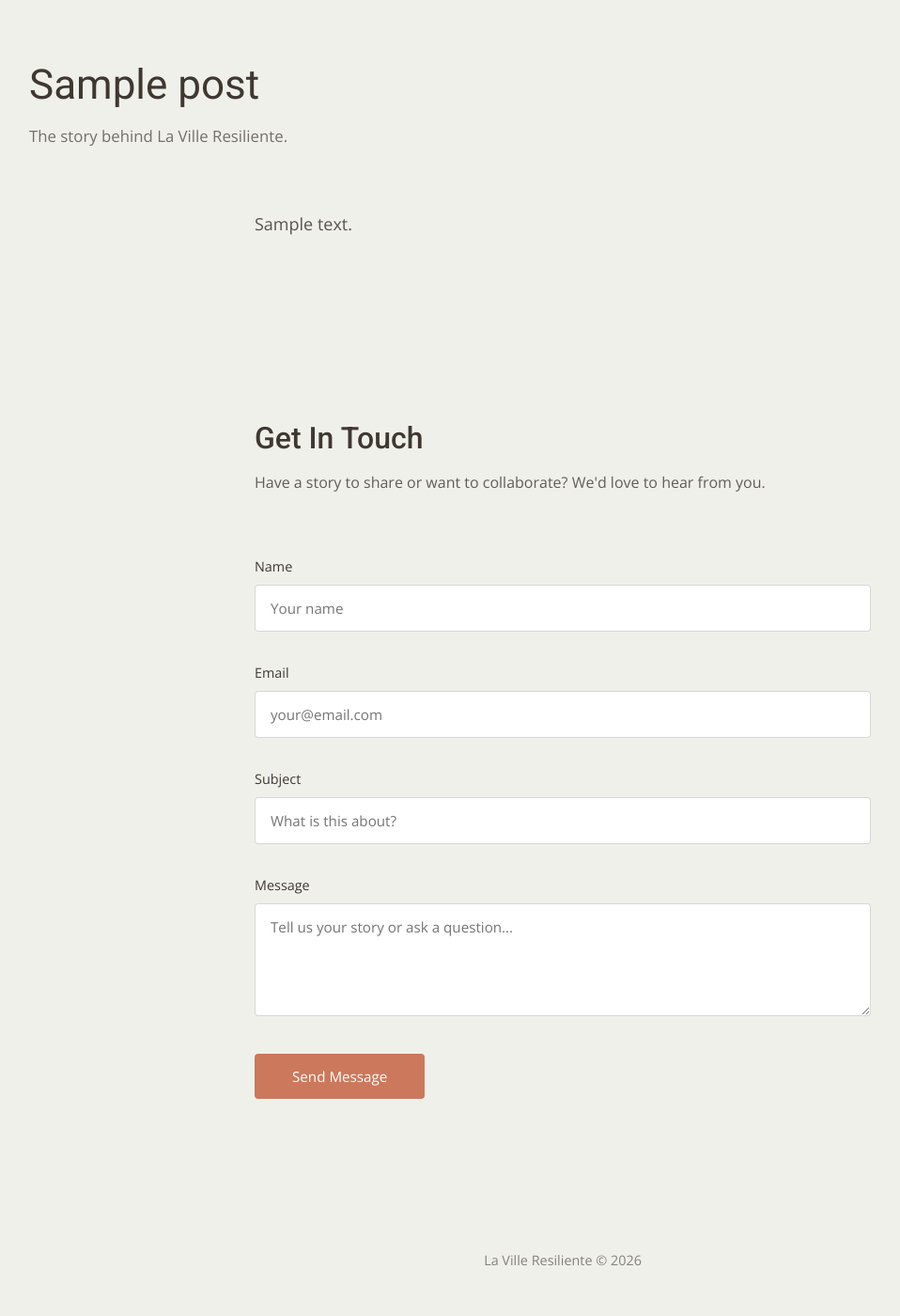
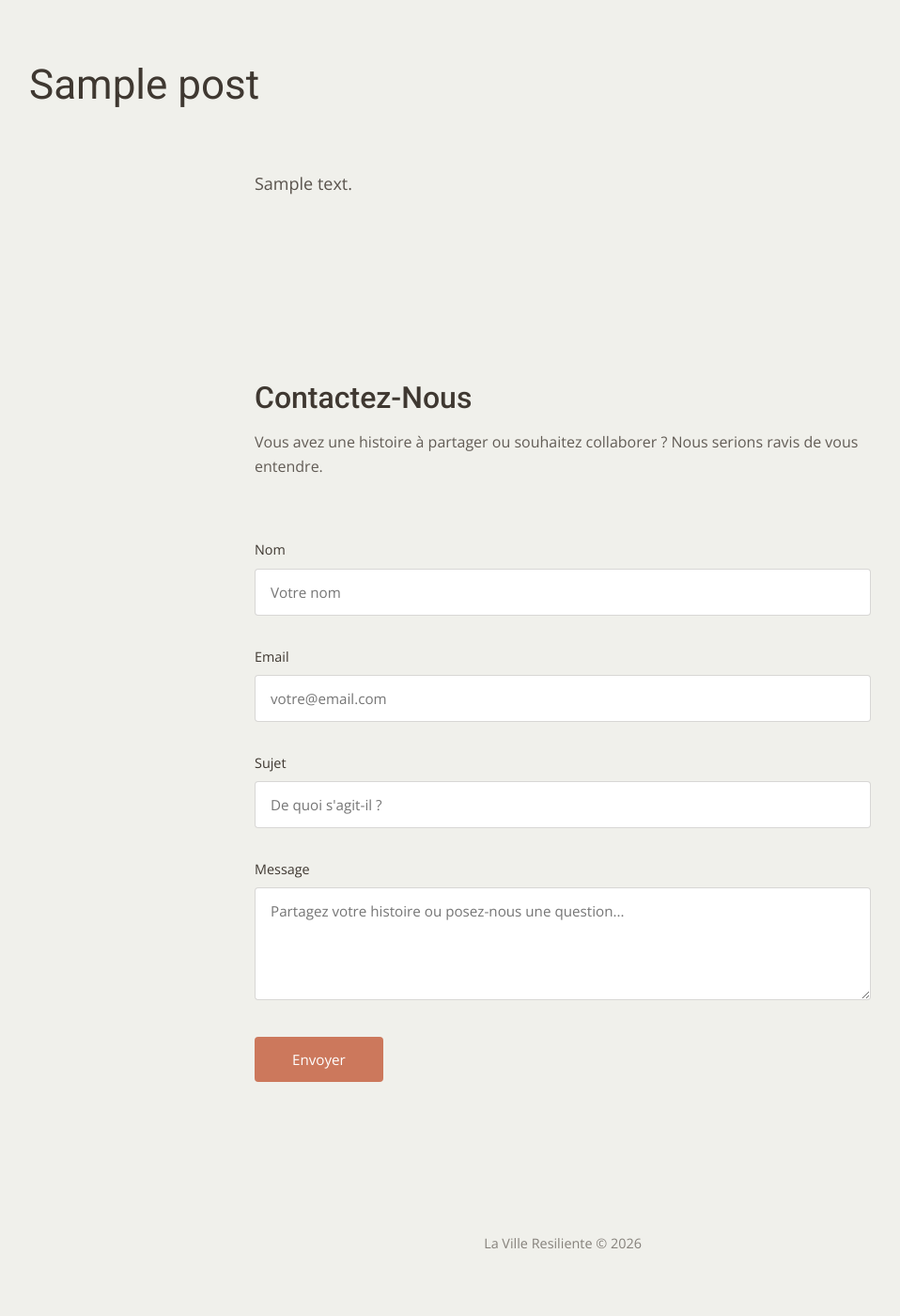
Before and after one commit to Farida-Adamu/Web_Throway, a WordPress theme: template la-ville-resiliente-theme/page-about.php in a window 1280 px wide. Shown: the part 89-1489 px from the top of the page at 94% size, without its empty margins (41-999 px from the left). After the commit the page ends 1418 px from the top, so only its background shows below. Run offline with PHP 8.4 and a stand-in for WordPress, Linux system fonts and the light colour scheme; the site name, menu and one post (Sample post) are stand-ins, and other content is empty.

Commit message:
Update About page with French content and translate contact form

```diff
--- a/la-ville-resiliente-theme/page-about.php
+++ b/la-ville-resiliente-theme/page-about.php
@@ -9,7 +9,6 @@ get_header(); ?>
     <section class="page-header">
         <div class="container">
             <h1><?php the_title(); ?></h1>
-            <p>The story behind La Ville Resiliente.</p>
         </div>
     </section>
 
@@ -24,16 +23,12 @@ get_header(); ?>
                         <?php the_content(); ?>
                     </div>
                 <?php else : ?>
-                    <!-- Default About Content -->
+                    <!-- Default About Content (French) -->
                     <div class="post-body">
-                        <h2>Our Mission</h2>
-                        <p>La Ville Resiliente chronicles the remarkable stories of resilience, innovation, and transformation happening across Abidjan. Through the lens of environmental sustainability and energy access, we share the voices of those building a brighter, more sustainable future for Côte d'Ivoire's economic capital.</p>
-                        <p>From community solar initiatives to lagoon restoration efforts, from urban gardens to waste-to-energy innovations — these are the stories that rarely make headlines but are quietly reshaping what it means to live in, and belong to, a city.</p>
-
-                        <h2>What We Cover</h2>
-                        <p><strong>Environment</strong> — Efforts to protect and restore Abidjan's natural ecosystems, from its lagoons to its urban green spaces.</p>
-                        <p><strong>Energy</strong> — Communities transitioning to renewable energy and the innovators making it happen.</p>
-                        <p><strong>Community</strong> — The people and movements driving change from the ground up.</p>
+                        <h2>Qui Sommes-Nous</h2>
+                        <p>La Ville Résiliente est un projet de narration dédié aux personnes, aux idées et aux initiatives qui façonnent un Abidjan plus résilient. Nous croyons que la résilience ne se résume pas à surmonter les épreuves — c'est aussi l'ingéniosité quotidienne, la solidarité et la détermination d'une ville et de ses communautés.</p>
+                        <p>Abidjan est l'une des villes les plus dynamiques d'Afrique de l'Ouest, un lieu d'énergie extraordinaire, de croissance rapide et de défis complexes.</p>
+                        <p>La Ville Résiliente est un projet éditorial indépendant. Nos récits sont reportés, écrits et produits avec soin, en privilégiant l'exactitude, la nuance et les voix des personnes au cœur de chaque histoire.</p>
                     </div>
                 <?php endif; ?>
             <?php endwhile; ?>
@@ -44,31 +39,31 @@ get_header(); ?>
     <section class="contact-section">
         <div class="container" style="max-width: 720px;">
             <div class="contact-content">
-                <h2 style="margin-bottom: var(--spacing-sm);">Get In Touch</h2>
-                <p style="margin-bottom: var(--spacing-lg);">Have a story to share or want to collaborate? We'd love to hear from you.</p>
+                <h2 style="margin-bottom: var(--spacing-sm);">Contactez-Nous</h2>
+                <p style="margin-bottom: var(--spacing-lg);">Vous avez une histoire à partager ou souhaitez collaborer ? Nous serions ravis de vous entendre.</p>
 
                 <form class="contact-form" action="#" method="post">
                     <div class="form-group">
-                        <label for="name">Name</label>
-                        <input type="text" id="name" name="name" placeholder="Your name" required>
+                        <label for="name">Nom</label>
+                        <input type="text" id="name" name="name" placeholder="Votre nom" required>
                     </div>
 
                     <div class="form-group">
                         <label for="email">Email</label>
-                        <input type="email" id="email" name="email" placeholder="your@email.com" required>
+                        <input type="email" id="email" name="email" placeholder="votre@email.com" required>
                     </div>
 
                     <div class="form-group">
-                        <label for="subject">Subject</label>
-                        <input type="text" id="subject" name="subject" placeholder="What is this about?">
+                        <label for="subject">Sujet</label>
+                        <input type="text" id="subject" name="subject" placeholder="De quoi s'agit-il ?">
                     </div>
 
                     <div class="form-group">
                         <label for="message">Message</label>
-                        <textarea id="message" name="message" placeholder="Tell us your story or ask a question..." required></textarea>
+                        <textarea id="message" name="message" placeholder="Partagez votre histoire ou posez-nous une question..." required></textarea>
                     </div>
 
-                    <button type="submit" class="submit-btn">Send Message</button>
+                    <button type="submit" class="submit-btn">Envoyer</button>
                 </form>
             </div>
         </div>
```
Also changed, not shown: 1 other file.
